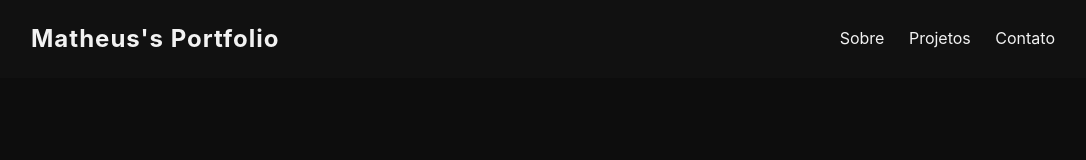
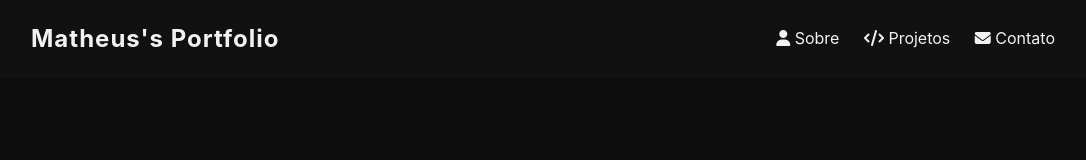
Before and after one commit to MatheusZuccon/meu_Site, a plain HTML site: page index.html in a window 1280 px wide. Shown: the top 160 px of the page, without its empty margins (97-1183 px from the left). Drawn offline with Linux system fonts and the light colour scheme.

Commit message:
style(icons) add navbar icons

```diff
--- a/index.html
+++ b/index.html
@@ -18,9 +18,18 @@
   <header>
     <h1> Matheus's Portfolio </h1>
     <nav>
-      <a href="#sobre">Sobre</a>
-      <a href="#projetos">Projetos</a>
-      <a href="#rodape">Contato</a>
+      <a href="#sobre">
+        <i class="fa-solid fa-user"></i>
+        Sobre
+      </a>
+      <a href="#projetos">
+        <i class="fa-solid fa-code"></i>
+        Projetos
+      </a>
+      <a href="#rodape">
+        <i class="fa-solid fa-envelope"></i>
+        Contato
+      </a>
     </nav>
   </header>
 
```
